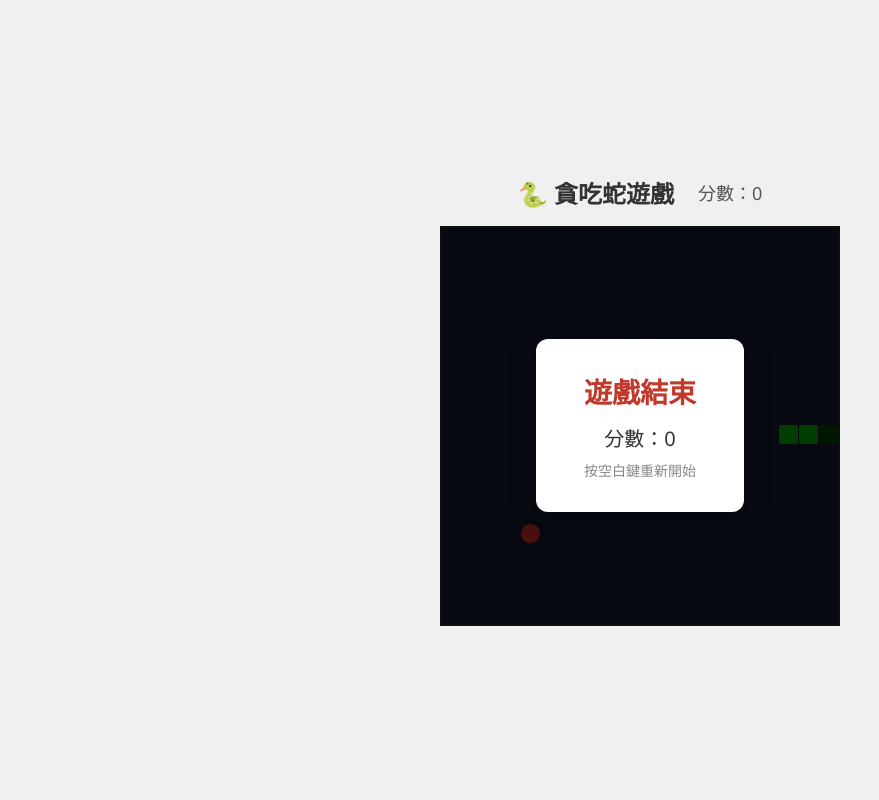
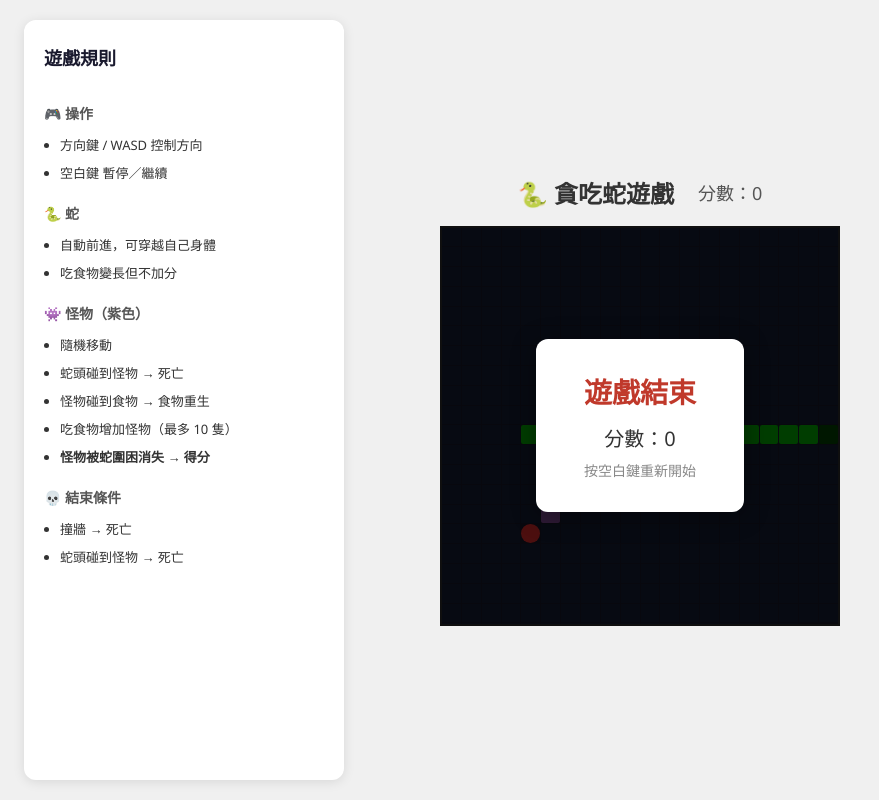
Before and after one commit to clock41/Evolved_Snake_Game, a Vue app: page / in a window 1280 px wide. Shown: the whole page, without its empty margins (0-879 px from the left). Built offline with nearby package versions, Linux system fonts and the light colour scheme.

Commit message:
add evolved rule

```diff
--- a/src/GameBoard.vue
+++ b/src/GameBoard.vue
@@ -20,9 +20,13 @@ function onKeydown(e: KeyboardEvent) {
     D: 'right',
   }
 
-  if (e.key === ' ' && game.isGameOver) {
+  if (e.key === ' ') {
     e.preventDefault()
-    game.resetGame()
+    if (game.isGameOver) {
+      game.resetGame()
+    } else {
+      game.togglePause()
+    }
     return
   }
 
@@ -69,6 +73,15 @@ onUnmounted(() => {
           }"
         />
         <div
+          v-for="(monster, index) in game.monsters"
+          :key="`monster-${index}`"
+          class="monster"
+          :style="{
+            gridRow: monster.y + 1,
+            gridColumn: monster.x + 1,
+          }"
+        />
+        <div
           class="food"
           :style="{
             gridRow: game.food.y + 1,
@@ -77,14 +90,52 @@ onUnmounted(() => {
         />
       </div>
 
-      <div v-if="game.isGameOver" class="game-over-overlay">
-        <div class="game-over-box">
-          <h2>遊戲結束</h2>
+      <div v-if="game.isPaused" class="overlay">
+        <div class="overlay-box">
+          <h2 class="pause-title">暫停</h2>
+          <p class="overlay-hint">按空白鍵繼續</p>
+        </div>
+      </div>
+
+      <div v-if="game.isGameOver" class="overlay">
+        <div class="overlay-box">
+          <h2 class="gameover-title">遊戲結束</h2>
           <p class="final-score">分數：{{ game.score }}</p>
-          <p class="restart-hint">按空白鍵重新開始</p>
+          <p class="overlay-hint">按空白鍵重新開始</p>
         </div>
       </div>
     </div>
+
+    <aside class="rules-panel">
+      <h2>遊戲規則</h2>
+
+      <h3>🎮 操作</h3>
+      <ul>
+        <li>方向鍵 / WASD 控制方向</li>
+        <li>空白鍵 暫停／繼續</li>
+      </ul>
+
+      <h3>🐍 蛇</h3>
+      <ul>
+        <li>自動前進，可穿越自己身體</li>
+        <li>吃食物變長但不加分</li>
+      </ul>
+
+      <h3>👾 怪物（紫色）</h3>
+      <ul>
+        <li>隨機移動</li>
+        <li>蛇頭碰到怪物 → 死亡</li>
+        <li>怪物碰到食物 → 食物重生</li>
+        <li>吃食物增加怪物（最多 10 隻）</li>
+        <li><strong>怪物被蛇圍困消失 → 得分</strong></li>
+      </ul>
+
+      <h3>💀 結束條件</h3>
+      <ul>
+        <li>撞牆 → 死亡</li>
+        <li>蛇頭碰到怪物 → 死亡</li>
+      </ul>
+    </aside>
   </div>
 </template>
 
@@ -95,6 +146,60 @@ onUnmounted(() => {
   align-items: center;
   padding: 20px;
   font-family: 'Segoe UI', sans-serif;
+}
+
+.rules-panel {
+  display: flex;
+  flex-direction: column;
+  align-items: flex-start;
+  width: 25%;
+  height: 95%;
+  overflow-y: auto;
+  background: #fff;
+  border-radius: 12px;
+  padding: 20px;
+  box-shadow: 0 2px 12px rgba(0, 0, 0, 0.1);
+  font-size: 13px;
+  line-height: 2;
+  color: #333;
+}
+
+.rules-panel h2 {
+  margin: 0 0 12px;
+  font-size: 18px;
+  color: #1a1a2e;
+}
+
+.rules-panel h3 {
+  margin: 12px 0 4px;
+  font-size: 14px;
+  color: #555;
+}
+
+.rules-panel ul {
+  margin: 0;
+  padding-left: 16px;
+}
+
+.rules-panel li {
+  margin-bottom: 2px;
+}
+
+@media (min-width: 1001px) {
+  .rules-panel {
+    position: fixed;
+    left: 24px;
+    top: 50%;
+    transform: translateY(-50%);
+  }
+}
+
+@media (max-width: 1000px) {
+  .rules-panel {
+    margin-top: 16px;
+    width: 100%;
+    max-width: 400px;
+  }
 }
 
 .game-header {
@@ -143,6 +248,13 @@ onUnmounted(() => {
 
 .snake-head {
   background-color: #004d00;
+  z-index: 2;
+}
+
+.monster {
+  background-color: #9b59b6;
+  border-radius: 2px;
+  z-index: 1;
 }
 
 .food {
@@ -151,7 +263,7 @@ onUnmounted(() => {
   z-index: 1;
 }
 
-.game-over-overlay {
+.overlay {
   position: absolute;
   inset: 0;
   background-color: rgba(0, 0, 0, 0.7);
@@ -161,7 +273,7 @@ onUnmounted(() => {
   z-index: 10;
 }
 
-.game-over-box {
+.overlay-box {
   background-color: #fff;
   border-radius: 12px;
   padding: 32px 48px;
@@ -169,7 +281,13 @@ onUnmounted(() => {
   box-shadow: 0 4px 24px rgba(0, 0, 0, 0.4);
 }
 
-.game-over-box h2 {
+.pause-title {
+  margin: 0 0 12px;
+  font-size: 28px;
+  color: #333;
+}
+
+.gameover-title {
   margin: 0 0 12px;
   font-size: 28px;
   color: #c0392b;
@@ -181,7 +299,7 @@ onUnmounted(() => {
   color: #333;
 }
 
-.restart-hint {
+.overlay-hint {
   margin: 0;
   font-size: 14px;
   color: #888;
--- a/src/stores/game.ts
+++ b/src/stores/game.ts
@@ -2,41 +2,147 @@ import { ref } from 'vue'
 import { defineStore } from 'pinia'
 
 export const GRID_SIZE = 20
+const MAX_MONSTERS = 10
+const MONSTER_SPEED = 800
 
 export type Direction = 'up' | 'down' | 'left' | 'right'
 
-function randomFood(snake: { x: number; y: number }[]): { x: number; y: number } {
+function randomFood(
+  snake: { x: number; y: number }[],
+  monsters?: { x: number; y: number }[],
+): { x: number; y: number } {
   let pos: { x: number; y: number }
+  const occupied = (p: { x: number; y: number }) =>
+    snake.some((s) => s.x === p.x && s.y === p.y) ||
+    (monsters ?? []).some((m) => m.x === p.x && m.y === p.y)
+
   do {
     pos = {
       x: Math.floor(Math.random() * GRID_SIZE),
       y: Math.floor(Math.random() * GRID_SIZE),
     }
-  } while (snake.some((s) => s.x === pos.x && s.y === pos.y))
+  } while (occupied(pos))
   return pos
 }
 
+function shuffleDirections(): Direction[] {
+  const dirs: Direction[] = ['up', 'down', 'left', 'right']
+  for (let i = dirs.length - 1; i > 0; i--) {
+    const j = Math.floor(Math.random() * (i + 1))
+    const tmp: Direction = dirs[i]!
+    dirs[i] = dirs[j]!
+    dirs[j] = tmp
+  }
+  return dirs
+}
+
+function isSurrounded(
+  pos: { x: number; y: number },
+  snake: { x: number; y: number }[],
+): boolean {
+  const blocked = new Set<string>()
+  for (const s of snake) {
+    blocked.add(`${s.x},${s.y}`)
+  }
+
+  const queue: { x: number; y: number }[] = [pos]
+  const visited = new Set<string>()
+  visited.add(`${pos.x},${pos.y}`)
+
+  while (queue.length > 0) {
+    const curr = queue.shift()!
+
+    if (
+      curr.x === 0 ||
+      curr.x === GRID_SIZE - 1 ||
+      curr.y === 0 ||
+      curr.y === GRID_SIZE - 1
+    ) {
+      return false
+    }
+
+    const dirs: [number, number][] = [
+      [0, -1],
+      [0, 1],
+      [-1, 0],
+      [1, 0],
+    ]
+    for (const [dx, dy] of dirs) {
+      const nx = curr.x + dx
+      const ny = curr.y + dy
+      const key = `${nx},${ny}`
+      if (nx < 0 || nx >= GRID_SIZE || ny < 0 || ny >= GRID_SIZE) continue
+      if (blocked.has(key) || visited.has(key)) continue
+      visited.add(key)
+      queue.push({ x: nx, y: ny })
+    }
+  }
+
+  return true
+}
+
+function isFreeCell(
+  x: number,
+  y: number,
+  snake: { x: number; y: number }[],
+  monsters: { x: number; y: number }[],
+  excludeMonsterIndex?: number,
+): boolean {
+  if (x < 0 || x >= GRID_SIZE || y < 0 || y >= GRID_SIZE) return false
+  if (snake.some((s) => s.x === x && s.y === y)) return false
+  return !monsters.some(
+    (m, idx) => idx !== excludeMonsterIndex && m.x === x && m.y === y,
+  )
+}
+
 export const useGameStore = defineStore('game', () => {
-  const snake = ref<{ x: number; y: number }[]>([
-    { x: 10, y: 10 },
-    { x: 9, y: 10 },
-    { x: 8, y: 10 },
-  ])
+  function initialSnake(): { x: number; y: number }[] {
+    return Array.from({ length: 16 }, (_, i) => ({ x: 15 - i, y: 10 }))
+  }
+
+  const snake = ref(initialSnake())
 
   const food = ref(randomFood(snake.value))
   const score = ref(0)
   const direction = ref<Direction>('right')
   const isPlaying = ref(false)
   const isGameOver = ref(false)
+  const isPaused = ref(false)
   const nextDirection = ref<Direction | null>(null)
+  const monsters = ref<{ x: number; y: number }[]>([])
 
-  let intervalId: ReturnType<typeof setInterval> | null = null
+  let snakeIntervalId: ReturnType<typeof setInterval> | null = null
+  let monsterIntervalId: ReturnType<typeof setInterval> | null = null
 
   const opposites: Record<Direction, Direction> = {
     up: 'down',
     down: 'up',
     left: 'right',
     right: 'left',
+  }
+
+  function spawnMonster(): { x: number; y: number } | null {
+    let pos: { x: number; y: number } | null = null
+    for (let attempt = 0; attempt < 100; attempt++) {
+      const candidate = {
+        x: Math.floor(Math.random() * GRID_SIZE),
+        y: Math.floor(Math.random() * GRID_SIZE),
+      }
+      if (
+        !snake.value.some((s) => s.x === candidate.x && s.y === candidate.y) &&
+        !monsters.value.some((m) => m.x === candidate.x && m.y === candidate.y) &&
+        !(candidate.x === food.value.x && candidate.y === food.value.y)
+      ) {
+        pos = candidate
+        break
+      }
+    }
+    return pos
+  }
+
+  function initMonsters() {
+    const first = spawnMonster()
+    monsters.value = first ? [first] : []
   }
 
   function changeDirection(newDir: Direction) {
@@ -85,7 +191,7 @@ export const useGameStore = defineStore('game', () => {
       return
     }
 
-    if (snake.value.some((s) => s.x === newHead.x && s.y === newHead.y)) {
+    if (monsters.value.some((m) => m.x === newHead.x && m.y === newHead.y)) {
       gameOver()
       return
     }
@@ -94,41 +200,129 @@ export const useGameStore = defineStore('game', () => {
 
     if (ate) {
       snake.value = [newHead, ...snake.value]
-      score.value++
-      food.value = randomFood(snake.value)
+      food.value = randomFood(snake.value, monsters.value)
+
+      if (monsters.value.length < MAX_MONSTERS) {
+        const newMonster = spawnMonster()
+        if (newMonster) {
+          monsters.value = [...monsters.value, newMonster]
+        }
+      }
     } else {
       snake.value = [newHead, ...snake.value.slice(0, -1)]
     }
   }
 
-  function startMoving(speed = 200) {
-    if (intervalId) return
+  function moveMonsters() {
+    const updated = [...monsters.value]
+    for (let i = 0; i < updated.length; i++) {
+      const m = updated[i]
+      if (!m) continue
+      const dirs: Direction[] = shuffleDirections()
+
+      for (const dir of dirs) {
+        const np = { x: m.x, y: m.y }
+        switch (dir) {
+          case 'up':
+            np.y--
+            break
+          case 'down':
+            np.y++
+            break
+          case 'left':
+            np.x--
+            break
+          case 'right':
+            np.x++
+            break
+        }
+
+        if (!isFreeCell(np.x, np.y, snake.value, updated, i)) continue
+        updated[i] = np
+        break
+      }
+    }
+    monsters.value = updated
+
+    for (const monster of monsters.value) {
+      if (monster.x === snake.value[0]?.x && monster.y === snake.value[0]?.y) {
+        gameOver()
+        return
+      }
+    }
+
+    const surrounded = new Set<number>()
+    for (let i = 0; i < monsters.value.length; i++) {
+      const m = monsters.value[i]
+      if (m && isSurrounded(m, snake.value)) {
+        surrounded.add(i)
+      }
+    }
+    if (surrounded.size > 0) {
+      monsters.value = monsters.value.filter((_, i) => !surrounded.has(i))
+      score.value += surrounded.size
+    }
+
+    for (const monster of monsters.value) {
+      if (monster.x === food.value.x && monster.y === food.value.y) {
+        food.value = randomFood(snake.value, monsters.value)
+        break
+      }
+    }
+  }
+
+  function startMoving(snakeSpeed = 200) {
+    if (snakeIntervalId) return
     isPlaying.value = true
-    intervalId = setInterval(move, speed)
+    snakeIntervalId = setInterval(move, snakeSpeed)
+    monsterIntervalId = setInterval(moveMonsters, MONSTER_SPEED)
   }
 
   function stopMoving() {
-    if (intervalId) {
-      clearInterval(intervalId)
-      intervalId = null
+    if (snakeIntervalId) {
+      clearInterval(snakeIntervalId)
+      snakeIntervalId = null
+    }
+    if (monsterIntervalId) {
+      clearInterval(monsterIntervalId)
+      monsterIntervalId = null
     }
     isPlaying.value = false
   }
 
+  function togglePause() {
+    if (isGameOver.value) return
+    isPaused.value = !isPaused.value
+
+    if (isPaused.value) {
+      if (snakeIntervalId) {
+        clearInterval(snakeIntervalId)
+        snakeIntervalId = null
+      }
+      if (monsterIntervalId) {
+        clearInterval(monsterIntervalId)
+        monsterIntervalId = null
+      }
+    } else {
+      snakeIntervalId = setInterval(move, 200)
+      monsterIntervalId = setInterval(moveMonsters, MONSTER_SPEED)
+    }
+  }
+
   function resetGame() {
     stopMoving()
-    snake.value = [
-      { x: 10, y: 10 },
-      { x: 9, y: 10 },
-      { x: 8, y: 10 },
-    ]
+    isPaused.value = false
+    snake.value = initialSnake()
     direction.value = 'right'
     nextDirection.value = null
     food.value = randomFood(snake.value)
     score.value = 0
     isGameOver.value = false
+    initMonsters()
     startMoving()
   }
+
+  initMonsters()
 
   return {
     snake,
@@ -137,9 +331,12 @@ export const useGameStore = defineStore('game', () => {
     direction,
     isPlaying,
     isGameOver,
+    isPaused,
+    monsters,
     changeDirection,
     startMoving,
     stopMoving,
+    togglePause,
     resetGame,
     GRID_SIZE,
   }
```
Also changed, not shown: 1 other file (tests, documents, lock files or other folders).
